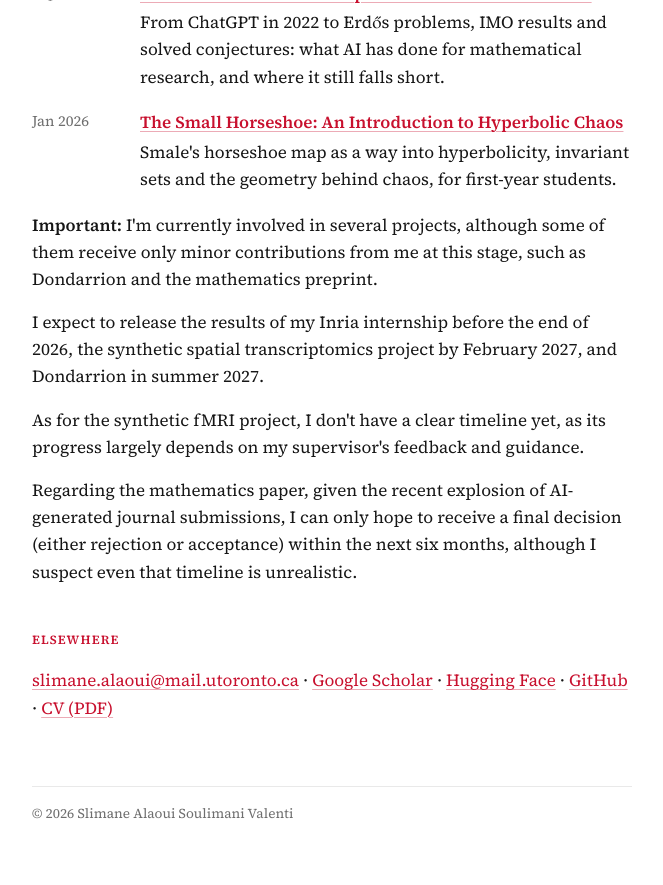
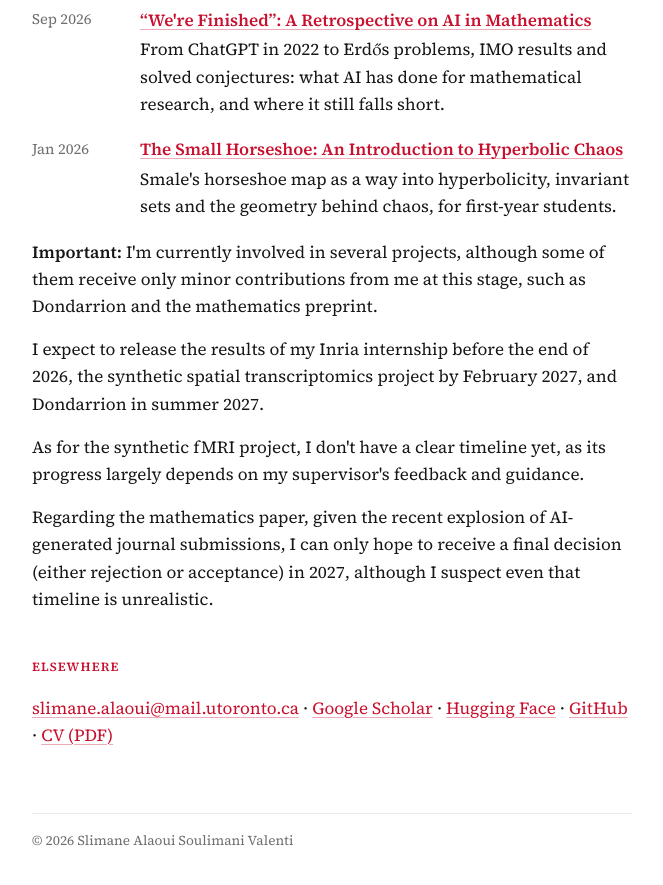
Before and after one commit to SlimaneAsv/slimaneasv.github.io, a Jekyll site: the page built from index.html, in a window 1280 px wide and 900 px high, scrolled down 2197 px. Shown: the top 885 px of the window, without its empty margins (308-971 px from the left). Built offline with Jekyll 4.4.1, drawn with Linux system fonts in a browser that asks for light colours; some of the changed text lies outside the part shown.

Commit message:
Update project titles and timeline in index.html

```diff
--- a/index.html
+++ b/index.html
@@ -47,14 +47,14 @@ However, to me it is one question asked in different places: <em>how do objects
   <li>
     <span class="when">2026</span>
     <div>
-      <a class="title" href="https://team.inria.fr/simbiotx/">Spatial transcriptomics</a> <span class="meta">· Inria Saclay, SIMBIOTX</span>
+      <a class="title" href="https://team.inria.fr/simbiotx/">Spatial transcriptomics Phenotype Prediction</a> <span class="meta">· Inria Saclay, SIMBIOTX</span>
       <div class="note"><p>A machine learning pipeline (cVAE → GCN → Boolean network → MaBoSS) that brings GeoMx spatial transcriptomics data into agent-based, tissue-level models. With Dr. Dirk Drasdo and Matteo Pedrazzi.</p></div>
     </div>
   </li>
   <li>
      <span class="when">2026</span>
     <div>
-      <a class="title" href="https://team.inria.fr/simbiotx/">Spatial transcriptomics</a> <span class="meta">· Inria Saclay, SIMBIOTX</span>
+      <a class="title" href="https://team.inria.fr/simbiotx/">Synthetic Spatial transcriptomics</a> <span class="meta">· Inria Saclay, SIMBIOTX</span>
       <div class="note"><p>"Love of the game" project supervised by Matteo Pedrazzi. Creating biologically coherent synthetic spatial transcriptomics data.</p></div>
     </div>
   </li>
@@ -109,7 +109,7 @@ However, to me it is one question asked in different places: <em>how do objects
 
 <p>As for the synthetic fMRI project, I don't have a clear timeline yet, as its progress largely depends on my supervisor's feedback and guidance.</p>
 
-<p>Regarding the mathematics paper, given the recent explosion of AI-generated journal submissions, I can only hope to receive a final decision (either rejection or acceptance) within the next six months, although I suspect even that timeline is unrealistic.</p>
+<p>Regarding the mathematics paper, given the recent explosion of AI-generated journal submissions, I can only hope to receive a final decision (either rejection or acceptance) in 2027, although I suspect even that timeline is unrealistic.</p>
 <h2>Elsewhere</h2>
 <p class="links">
   <a href="mailto:slimane.alaoui@mail.utoronto.ca">slimane.alaoui@mail.utoronto.ca</a>
```
